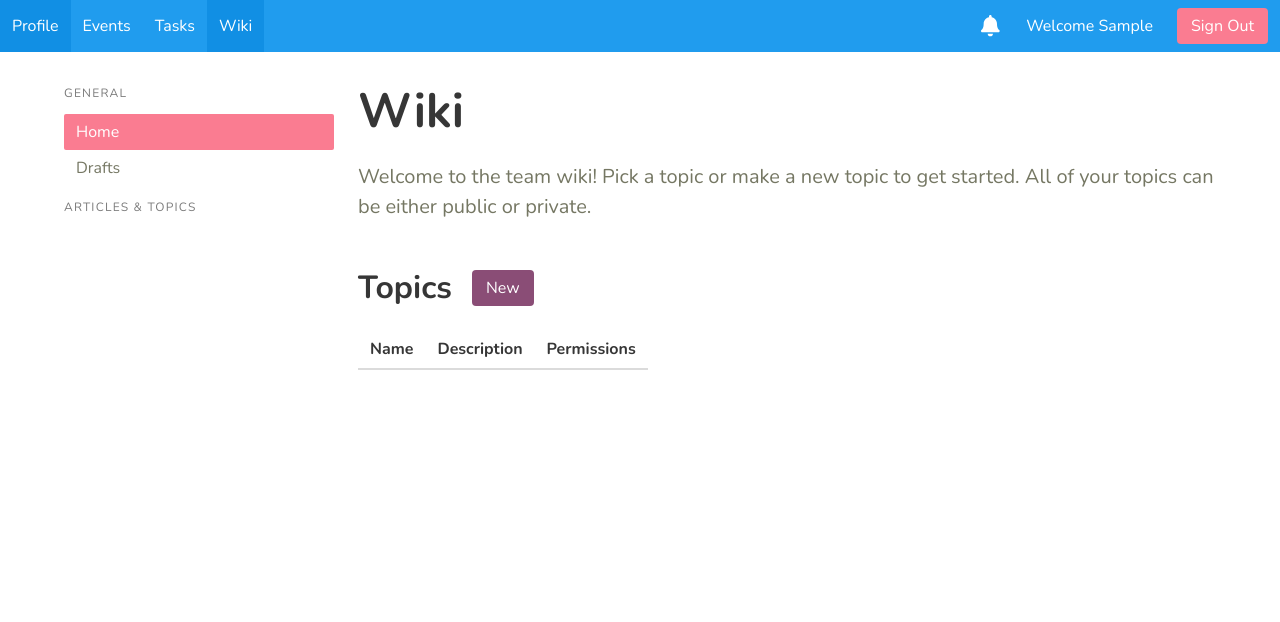
After one commit to alongreyber/Team-Captain, a Flask app: page /wiki in a window 1280 px wide. The commit adds this page. Shown: the top 622 px of the page. Run offline with Flask 2, Linux system fonts and the light colour scheme; the visitor is signed in with stand-in values (Sample User, id 1); lists and menus that the app fills with data are empty; style sheets or scripts are compiled from the project's sources; parts of the project's set-up code (start-up, migrations or seed data) failed here and were passed over; some libraries are stand-ins or nearby versions.

Commit message:
Created the start of a wiki

```diff
--- a/app/admin/routes.py
+++ b/app/admin/routes.py
@@ -852,9 +852,90 @@ def assignment_delete(id):
     assignment.task.delete()
     return redirect(url_for('admin.assignment_list'))
 
+@admin.route('/wiki')
+def article_list():
+    articles = models.Article.objects
+    topics = models.Topic.objects
+    return render_template('admin/article_list.html', articles=articles, topics=topics)
+
 @admin.route('/debug')
 def debug_tools():
     return render_template('admin/debug_tools.html')
+
+@admin.route('/newtopic')
+def new_topic():
+    topic = models.Topic()
+    topic.name = "New Topic"
+    topic.description = "My New Topic"
+    topic.save()
+    return redirect(url_for('admin.topic_edit', id=topic.id))
+
+@admin.route('/topic/<id>/edit', methods=['GET','POST'])
+def topic_edit(id):
+    topic = models.Topic.objects(id=id).first()
+    if not topic:
+        abort(404)
+    form = forms.TopicForm(data=topic.to_mongo().to_dict())
+    if form.validate_on_submit():
+        topic.name = form.name.data
+        topic.description = form.description.data
+        topic.save()
+        flash('Changes Saved', 'success')
+    return render_template('admin/topic_edit.html', topic=topic, form=form)
+
+@admin.route('/topic/<id>/delete')
+def topic_delete(id):
+    topic = models.Topic.objects(id=id).first()
+    if not topic:
+        abort(404)
+    articles = models.Article.objects(topic=topic)
+    if len(articles) != 0:
+        flash('Topic ' + topic.name + ' has articles associated with it. Please remove these before deleting', 'warning')
+        return redirect(url_for('admin.topic_edit', id=topic.id))
+    topic.delete()
+    flash('Topic Deleted', 'success')
+    return redirect(url_for('admin.article_list'))
+
+@admin.route('/newarticle')
+def new_article():
+    topics = models.Topic.objects
+    if len(topics) == 0:
+        flash('Please create a topic first!', 'warning')
+        return redirect(url_for('admin.article_list'))
+    article = models.Article()
+    article.name = "New Article"
+    article.content = "My New Article"
+    article.owner = current_user.id
+    article.save()
+    return redirect(url_for('admin.article_edit', id=article.id))
+
+@admin.route('/article/<id>/edit', methods=['GET','POST'])
+def article_edit(id):
+    article = models.Article.objects(id=id).first()
+    if not article:
+        abort(404)
+    form = forms.ArticleForm(data=article.to_mongo().to_dict())
+    all_users = models.User.objects
+    all_topics = models.Topic.objects
+    form.owner.choices = [(str(user.id), user.first_name + " " + user.last_name) for user in all_users]
+    form.topic.choices = [(str(topic.id), topic.name) for topic in all_topics]
+    if form.validate_on_submit():
+        article.name = form.name.data
+        article.content = form.content.data
+        article.owner = ObjectId(form.owner.data)
+        article.topic = ObjectId(form.topic.data)
+        article.save()
+        flash('Changes Saved', 'success')
+    return render_template('admin/article_edit.html', article=article, form=form)
+
+@admin.route('/article/<id>/delete')
+def article_delete(id):
+    article = models.Article.objects(id=id).first()
+    if not article:
+        abort(404)
+    article.delete()
+    flash('Article Deleted', 'success')
+    return redirect(url_for('admin.article_list'))
 
 @admin.route('/debug/clear_db')
 def clear_db():
--- a/app/admin/templates/admin/base.html
+++ b/app/admin/templates/admin/base.html
@@ -30,6 +30,9 @@
 	    <a href="{{url_for('admin.attendance_graphs')}}" class="navbar-item {{ "is-active" if request.path.startswith('/admin/attendance') }}">
 		Attendance
 	    </a>
+	    <a href="{{url_for('admin.article_list')}}" class="navbar-item {{ "is-active" if request.path.startswith('/wiki') }}">
+		Wiki
+	    </a>
 	    <a href="{{url_for('admin.debug_tools')}}" class="navbar-item {{ "is-active" if request.path.startswith('/admin/debug') }}">
 		Debug Tools
 	    </a>
--- a/app/models.py
+++ b/app/models.py
@@ -188,6 +188,16 @@ class EventUser(db.Document):
     sign_in = PendulumField()
     sign_out = PendulumField()
 
+class Topic(db.Document):
+    name = db.StringField()
+    description = db.StringField()
+
+class Article(db.Document):
+    name = db.StringField()
+    content = db.StringField()
+    topic = db.ReferenceField(Topic)
+    owner = db.ReferenceField(User)
+
 def check_for_automatic_task(sender, document, created):
     tasks.check_automatic_task_completion((document.id))
 
--- a/app/public/routes.py
+++ b/app/public/routes.py
@@ -191,3 +191,18 @@ def rsvp_for_meeting(id):
     if request.args.get('r') == 'n':
         meeting.modify(push__rsvp_no=current_user.to_dbref())
     return redirect(request.referrer)
+
+@public.route('/wiki')
+def wiki_view():
+    articles = models.Article.objects
+    topics = models.Topic.objects
+    return render_template('public/wiki/home.html', articles=articles, topics=topics)
+
+@public.route('/wiki/topic/<id>/view')
+def wiki_topic_view(id):
+    articles = models.Article.objects
+    topics = models.Topic.objects
+    topic = models.Topic.objects(id=id).first()
+    if not topic:
+        abort(404)
+    return render_template('public/wiki/topic_view.html', articles=articles, topics=topics, topic=topic)
--- a/app/public/templates/public/base.html
+++ b/app/public/templates/public/base.html
@@ -12,6 +12,9 @@
 	    </a>
 	    <a href="{{url_for('public.task_list')}}" class="navbar-item {{ "is-active" if request.path.startswith('/task') }}">
 		Tasks
+	    </a>
+	    <a href="{{url_for('public.wiki_view')}}" class="navbar-item {{ "is-active" if request.path.startswith('/wiki') }}">
+		Wiki
 	    </a>
 	</div>
 	<div class="navbar-end">
--- /dev/null
+++ b/app/public/templates/public/wiki/base.html
@@ -0,0 +1,35 @@
+{% extends 'public/base.html' %}
+
+{% block sidebar %}
+<aside class="menu">
+    <p class="menu-label">
+    General
+    </p>
+    <ul class="menu-list">
+	<li><a class="{{ 'is-active' if request.path == '/wiki' }}" href="{{url_for('public.wiki_view')}}">Home</a></li>
+	<li><a>Drafts</a></li>
+    </ul>
+    <p class="menu-label">
+    Articles & Topics
+    </p>
+    <ul class="menu-list">
+	{% for t in topics %}
+	<li>
+	    <a class="{{ 'is-active' if t == topic }}" href="{{url_for('public.wiki_topic_view', id=t.id)}}">{{t.name}}</a>
+	    <ul>
+		{% for article in articles %}
+		{% if article.topic == t %}
+		<li><a>{{article.name}}</a></li>
+		{% endif %}
+		{% endfor %}
+	    </ul>
+	</li>
+	{% endfor %}
+</aside>
+{% endblock %}
+
+{% block public_content %}
+
+{% block wiki_content %}{% endblock %}
+
+{% endblock %}
--- /dev/null
+++ b/app/public/templates/public/wiki/home.html
@@ -0,0 +1,37 @@
+{% extends 'public/wiki/base.html' %}
+
+{% block wiki_content %}
+<h1 class="title is-1">Wiki</h1>
+
+<p class="is-size-5">
+Welcome to the team wiki! Pick a topic or make a new topic to get started. All of your topics can be either public or private.
+</p>
+<br/>
+<br/>
+
+<div style="display: flex">
+    <h3 class="title is-3">Topics</h3>
+    <a style="margin-left: 20px" class="button is-primary" href="#">New</a>
+</div>
+
+<table class="table is-hoverable">
+    <thead>
+	<th>Name</th>
+	<th>Description</th>
+	<th>Permissions</th>
+    </thead>
+    <tbody>
+	{% for topic in topics %}
+	<tr {{helpers.onclick(url_for('public.wiki_topic_view', id=topic.id))}} >
+	    <td>
+		{{topic.name}}
+	    </td>
+	    <td>
+		{{topic.description}}
+	    </td>
+	</tr>
+	{% endfor %}
+    </tbody>
+</table>
+
+{% endblock %}
--- a/app/templates/base.html
+++ b/app/templates/base.html
@@ -1,3 +1,4 @@
+{% import 'helpers.html' as helpers %}
 <html>
     <head>
 	<!-- Font Awesome Icons -->
@@ -44,12 +45,19 @@
 	{% block nav %}{% endblock %}
 
 	{# Render a back button #}
+	<div class="container is-fluid" id='main-container'>
 	    {% if back_url %}
-	<a style="margin: 35px 0 0 50px; position: absolute" href="{{back_url}}" class="icon is-large">
+	    <a style="margin: 15px 0 0 10px; position: absolute" href="{{back_url}}" class="icon is-large">
 		<i class="fas fa-arrow-left fa-2x"></i>
 	    </a>
 	    {% endif %}
-	<div class="container" id='main-container'>
+	    <div class="columns">
+		{% if self.sidebar() %}
+		<div class="column is-3 is-fullheight">
+		    {% block sidebar %}{% endblock %}
+		</div>
+		{% endif %}
+		<div class="column {% if self.sidebar() %}is-9{% else %}is-12{% endif %} container">
 		    {% with messages = get_flashed_messages(with_categories=true) %}
 		    {% if messages %}
 			{% for category, message in messages %}
@@ -64,5 +72,7 @@
 
 		    {% block content %}{% endblock %}
 		</div>
+	    </div>
+	</div>
     </body>
 </html>
```
Also changed, not shown: app/admin/templates/admin/article_edit.html (added, +46 -0 lines), app/admin/templates/admin/article_list.html (added, +69 -0 lines), app/admin/templates/admin/topic_edit.html (added, +32 -0 lines), app/forms.py (+10 -0 lines), app/public/templates/public/wiki/topic_view.html (added, +12 -0 lines). Lines whose indentation alone changed are shown as unchanged.
